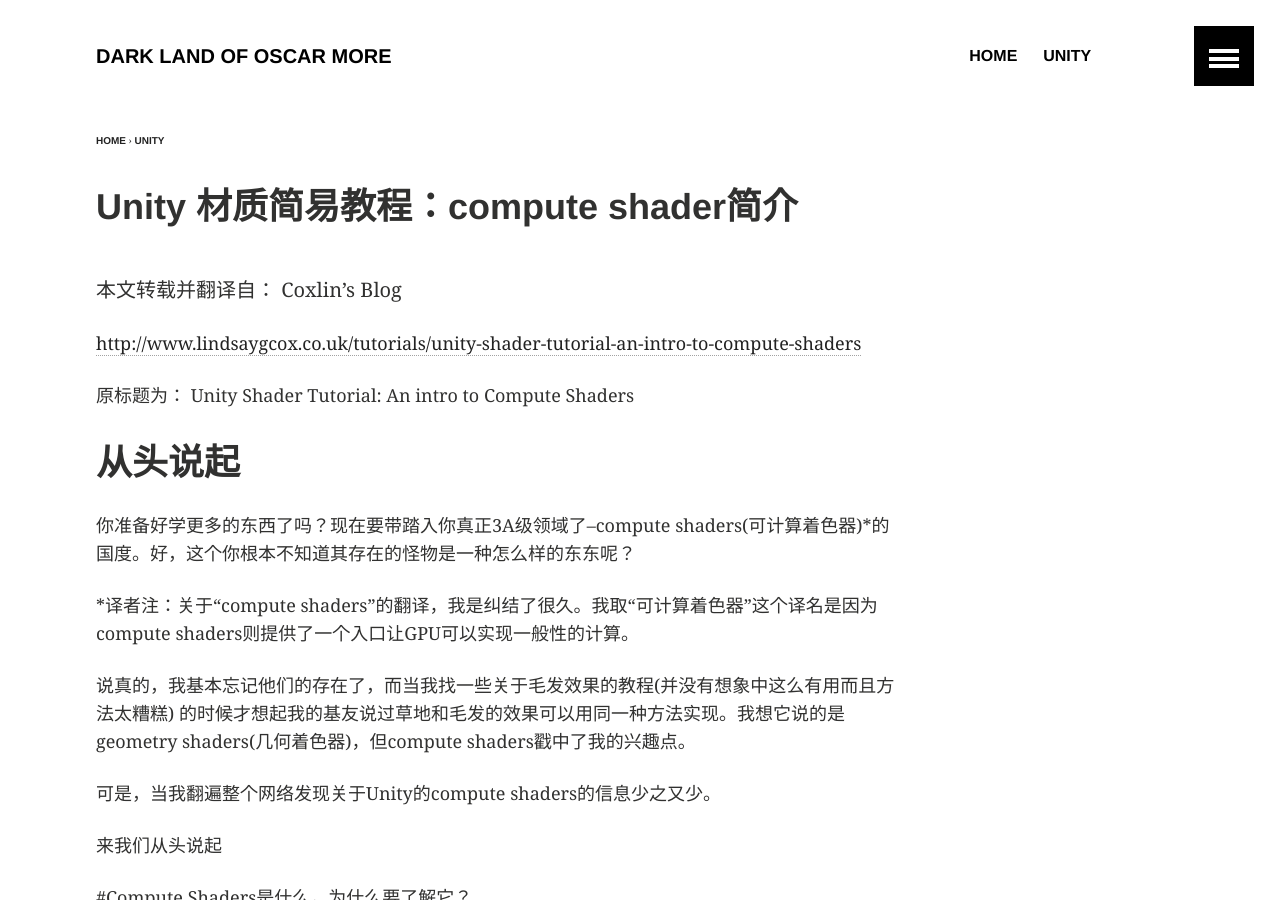
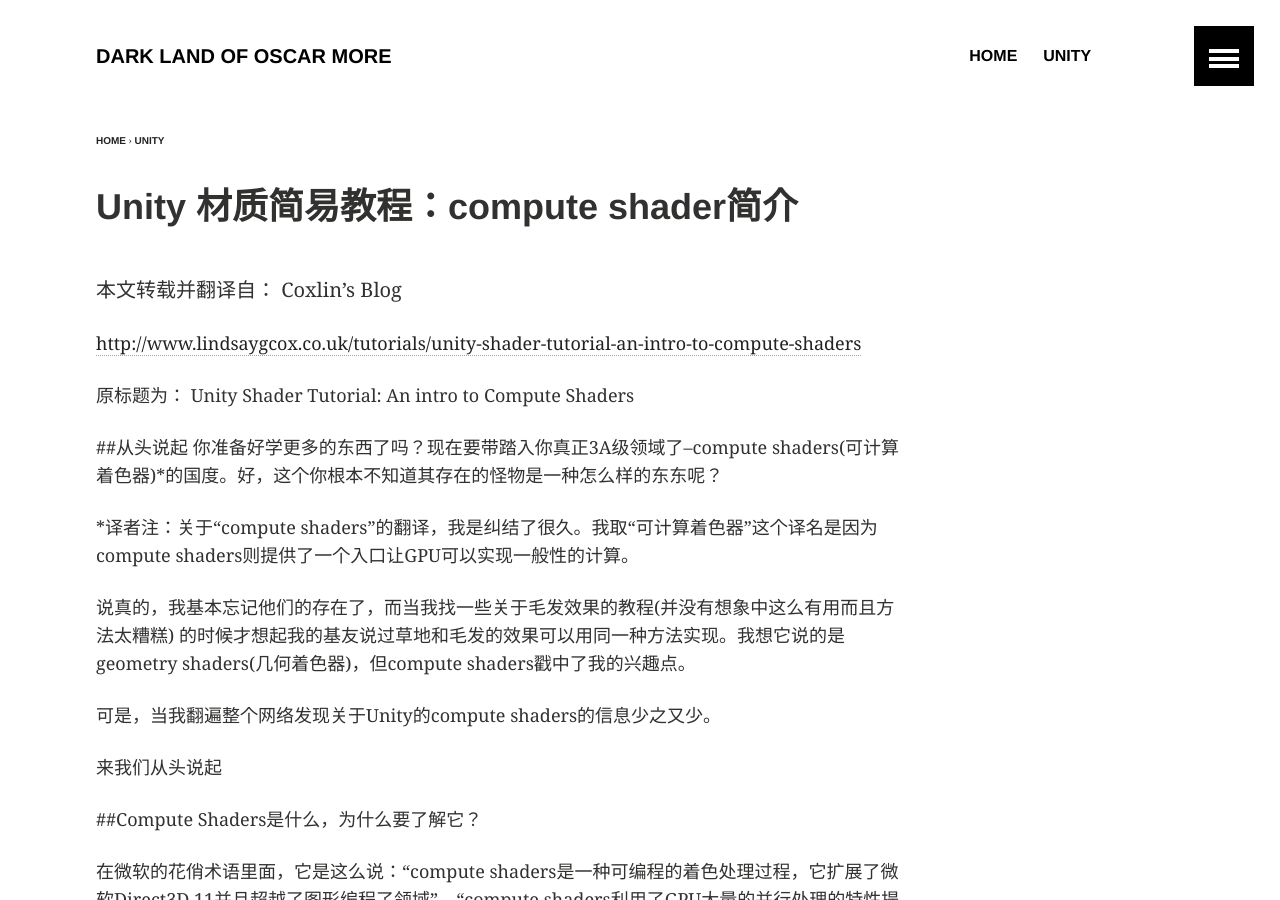
Before and after one commit to oscarmore2/oscarmore2.github.io, a Jekyll site: the page built from _posts/2016-05-07-IntroComputeShaders.md, in a window 1280 px wide and 900 px high. Built offline with Jekyll 4.4.1, drawn with Linux system fonts in a browser that asks for light colours; comment, search, counter and statistics services are not loaded; some of the changed text lies outside the part shown.

Commit message:
markdown issue

```diff
--- a/_posts/2016-05-07-IntroComputeShaders.md
+++ b/_posts/2016-05-07-IntroComputeShaders.md
@@ -13,7 +13,7 @@ Coxlin's Blog
 Unity Shader Tutorial: An intro to Compute Shaders
 
 
-# 从头说起
+##从头说起
 你准备好学更多的东西了吗？现在要带踏入你真正3A级领域了--compute shaders(可计算着色器)*的国度。好，这个你根本不知道其存在的怪物是一种怎么样的东东呢？
 
 *译者注：关于“compute shaders”的翻译，我是纠结了很久。我取“可计算着色器”这个译名是因为compute shaders则提供了一个入口让GPU可以实现一般性的计算。
@@ -26,7 +26,7 @@ Unity Shader Tutorial: An intro to Compute Shaders
 
 来我们从头说起
 
-#Compute Shaders是什么，为什么要了解它？
+##Compute Shaders是什么，为什么要了解它？
 
 在微软的花俏术语里面，它是这么说：“compute shaders是一种可编程的着色处理过程，它扩展了微软Direct3D 11并且超越了图形编程了领域”，“compute shaders利用了GPU大量的并行处理的特性提供了高速的通用计算功能”。
 
@@ -57,7 +57,7 @@ Unity Shader Tutorial: An intro to Compute Shaders
 
 基本上，你要是这么渴望性能的话甚至还能驾驭CPU让它做非图形的任务。
 
-# 管他呢，入坑吧！
+##管他呢，入坑吧！
 
 That’s the attitude I want!
 这是我要的态度
```
Also changed, not shown: other parts of _posts/2016-05-07-IntroComputeShaders.md (+1 -1 lines), _posts/2016-05-04-UnityLoom.md (+3 -3 lines).
